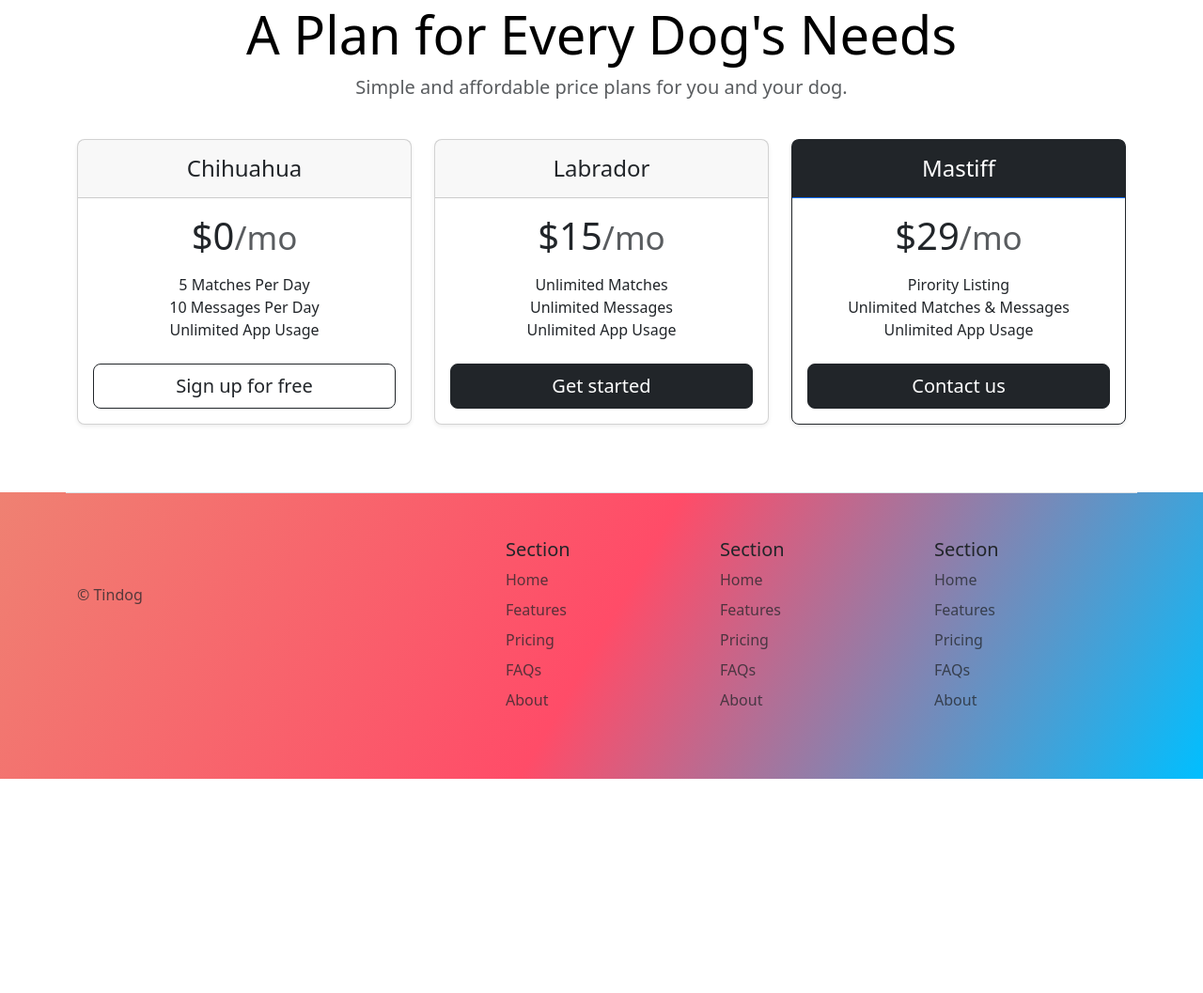
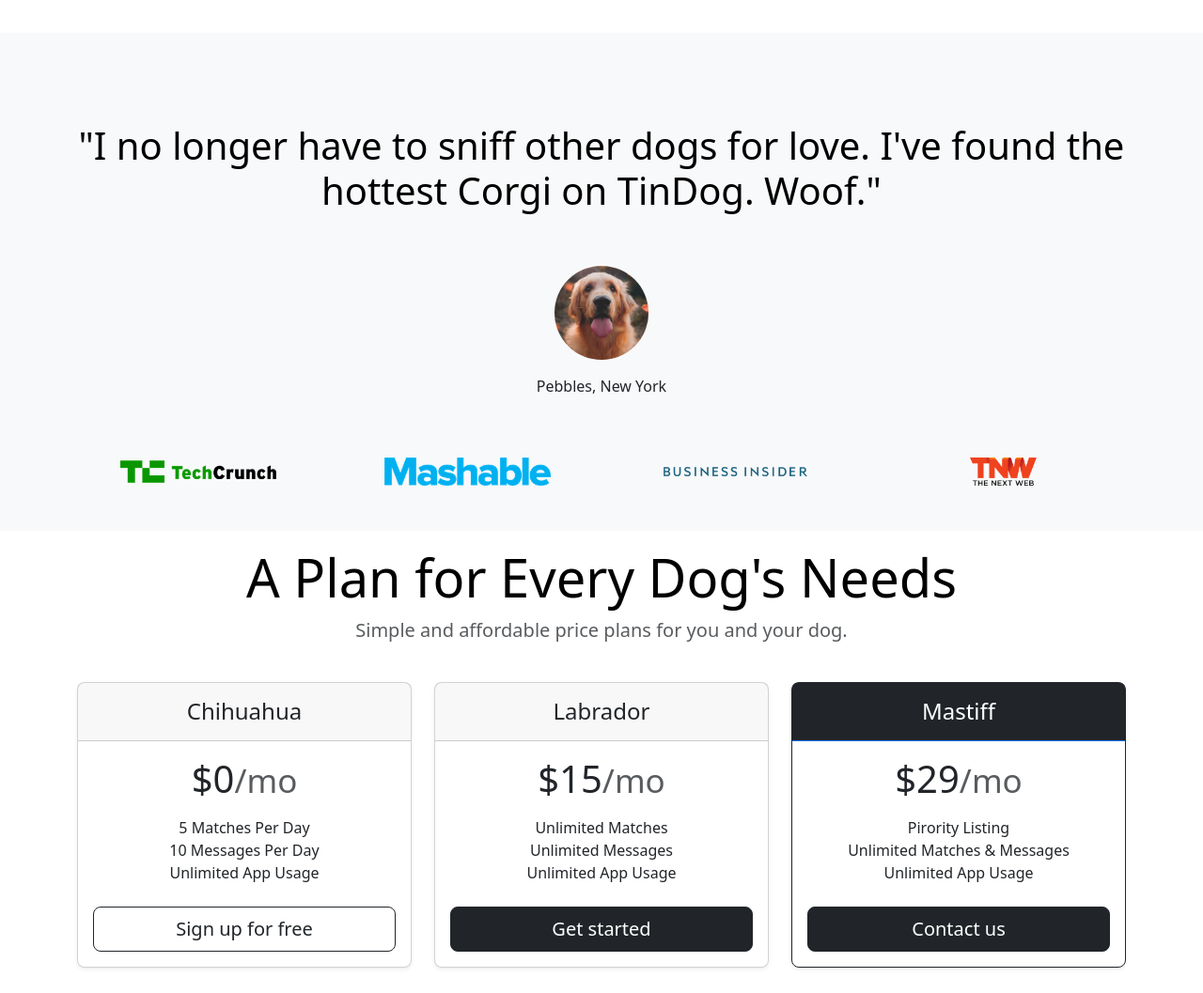
Before and after one commit to geo653rge/udemy-works, a plain HTML site: page 11.3 TinDog Project/index.html in a window 1280 px wide. Shown: the part 924-1981 px from the top of the page at 94% size. Before the commit the page ends 1801 px from the top, so only its background shows below. Drawn offline with nearby package versions, Linux system fonts and the light colour scheme.

Commit message:
adding testimonials sections and correcting final errors

```diff
--- a/11.3 TinDog Project/css/style.css
+++ b/11.3 TinDog Project/css/style.css
@@ -32,9 +32,13 @@
 
   display: flex;
 }
-#title{
+/* #title{
   background: linear-gradient(300deg, #00bfff, #ff4c68, #ef8172);
+  background-size: 180% 180%;
+  animation: gradient-animation 18s ease infinite;
 }
 #footer{
   background: linear-gradient(300deg, #00bfff, #ff4c68, #ef8172);
-}
+  background-size: 180% 180%;
+  animation: gradient-animation 18s ease infinite;
+} */
--- a/11.3 TinDog Project/index.html
+++ b/11.3 TinDog Project/index.html
@@ -15,9 +15,9 @@
 <body>
 
   <!-- Title -->
-  <section id="title">
+  <section id="title" class="gradient-background">
     <div class="container">
-    <div class="row flex-lg-row-reverse align-items-center g-5 pt-10">
+    <div class="row flex-lg-row-reverse align-items-center g-5 pt-5">
       <div class="col-10 col-sm-8 col-lg-6">
         <img src="./images/iphone.png" class="d-block mx-lg-auto img-fluid" alt="Bootstrap Themes"  loading="lazy">
       </div>
@@ -97,6 +97,34 @@
   <!-- Testimonial -->
   <section id="testimonial">
 
+    <div class="p-5 text-center bg-body-tertiary">
+      <div class="container py-5">
+        <h1 class="text-body-emphasis">"I no longer have to sniff other dogs for love. I've found the hottest Corgi on TinDog. Woof."</h1>
+
+        <img class="profile-img mt-5"src="./images/dog-img.jpg" alt="dog image">
+        <p class="mt-3">Pebbles, New York</p>
+      </div>
+
+
+      <div class="container">
+        <div class="row">
+          <div class="col-lg-3 col-sm-12">
+            <img src="./images/techcrunch.png" alt="techcrunch" height="30">
+          </div>
+          <div class="col-lg-3 col-sm-12">
+            <img src="./images/mashable.png" alt="mashable" height="30">
+          </div>
+          <div class="col-lg-3 col-sm-12">
+            <img src="./images/bizinsider.png" alt="bizinsider" height="30">
+          </div>
+          <div class="col-lg-3 col-sm-12">
+            <img src="./images/tnw.png" alt="tnw" height="30">
+          </div>
+        </div>
+      </div>
+  </div>
+</div>
+    </div>
   </section>
   <!-- Pricing -->
   <section id="pricing">
@@ -170,9 +198,9 @@
   </div>
   </section>
   <!-- Footer -->
-  <section id="footer">
-    <div class="container">
-    <footer class="row row-cols-1 row-cols-sm-2 row-cols-md-5 py-5 my-5 border-top">
+  <section id="footer" class="gradient-background">
+    <div class="container  ">
+    <footer class="row row-cols-1 row-cols-sm-2 row-cols-md-5 py-5 mt-5">
       <div class="col mb-3">
         <a href="/" class="d-flex align-items-center mb-3 link-body-emphasis text-decoration-none">
           <svg class="bi me-2" width="40" height="32"><use xlink:href="#bootstrap"></use></svg>
```
